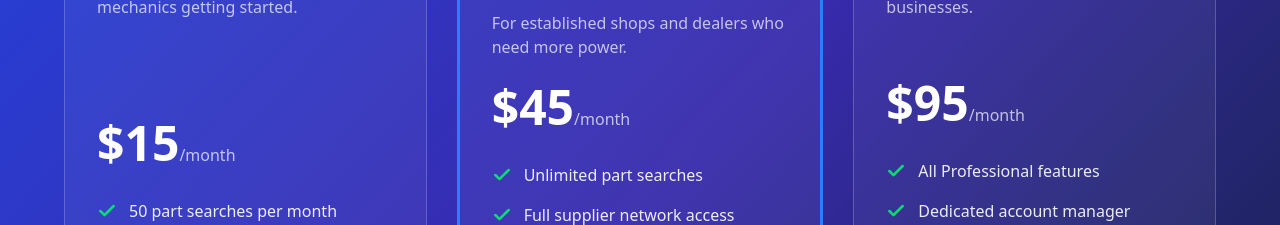
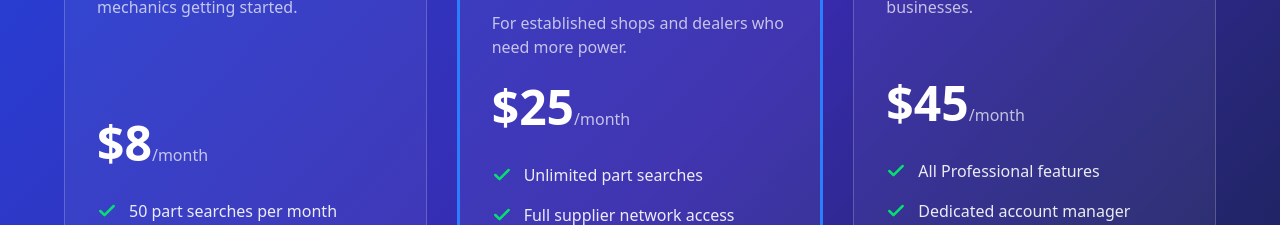
Before and after one commit to DanielVihorev/GearShare-Site, a React (Vite) app: page /pricing in a window 1280 px wide. Shown: the part 487-712 px from the top of the page. Built offline with nearby package versions, Linux system fonts and the light colour scheme; no server answers.

Commit message:
Update Hobbyist plan pricing and implement dynamic annual discount calculation

```diff
--- a/src/features/pricing/pricingData.ts
+++ b/src/features/pricing/pricingData.ts
@@ -13,7 +13,7 @@ export const pricingPlans: Plan[] = [
   {
     name: "Hobbyist",
     description: "For individuals and small-scale mechanics getting started.",
-    price: { monthly: 15, annually: 144 },
+    price: { monthly: 8, annually: Math.round(8 * 12 * 0.8) },
     features: [
       "50 part searches per month",
       "Basic supplier network access",
@@ -25,7 +25,7 @@ export const pricingPlans: Plan[] = [
   {
     name: "Professional",
     description: "For established shops and dealers who need more power.",
-    price: { monthly: 45, annually: 480 },
+    price: { monthly: 25, annually: Math.round(25 * 12 * 0.8) },
     features: [
       "Unlimited part searches",
       "Full supplier network access",
@@ -38,7 +38,7 @@ export const pricingPlans: Plan[] = [
   {
     name: "Enterprise",
     description: "For large operations and multi-location businesses.",
-    price: { monthly: 95, annually: 1020 },
+    price: { monthly: 45, annually: Math.round(45 * 12 * 0.8) },
     features: [
       "All Professional features",
       "Dedicated account manager",
```
